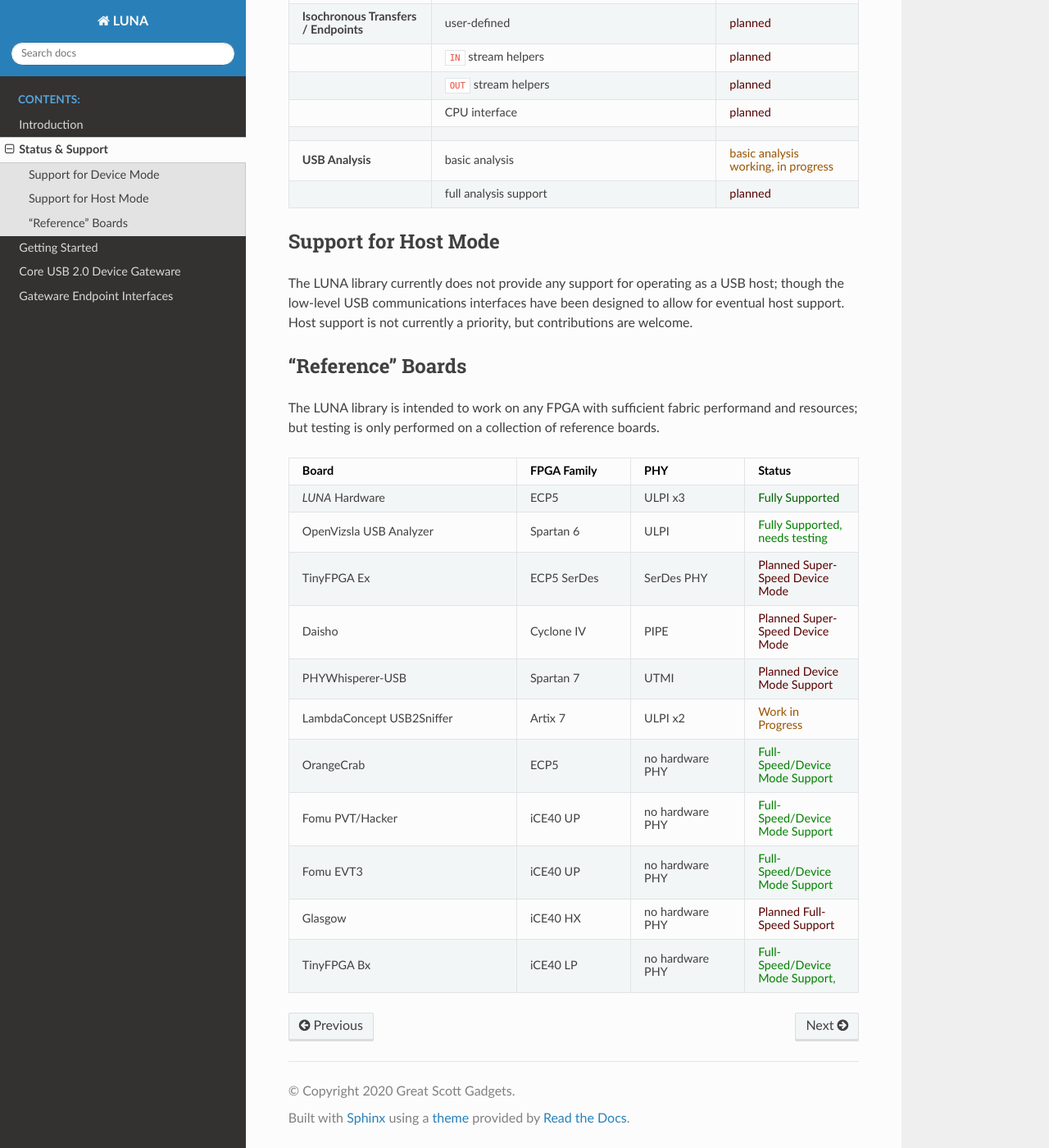
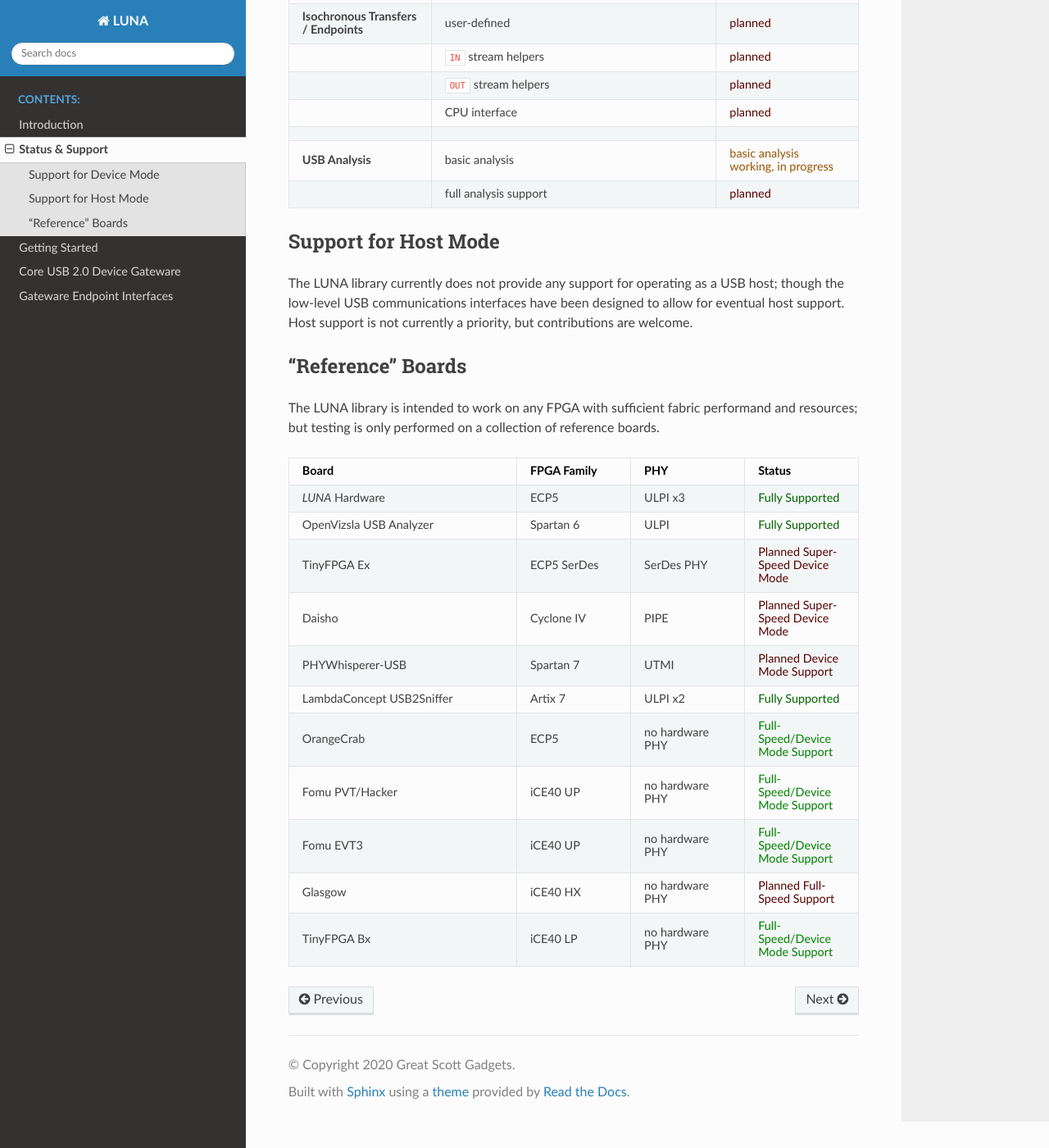
Before and after one commit to shrine-maiden-heavy-industries/torii-usb, a Sphinx documentation site: the page built from docs/features.rst, in a window 1280 px wide and 1400 px high, scrolled down 1173 px. Shown: the whole window at 82% size. Built offline with Sphinx 7.4.7 and the Read the Docs theme 2.0.0, drawn with Linux system fonts in a browser that asks for light colours; pages that are not in the unit, such as notebooks, are missing from menus.

Commit message:
docs: update platform support status

```diff
--- a/docs/features.rst
+++ b/docs/features.rst
@@ -139,7 +139,7 @@
 	* - OpenVizsla USB Analyzer
 	  - Spartan 6
 	  - ULPI
-	  - :needstest:`Fully Supported, needs testing`
+	  - :complete:`Fully Supported`
 	* - TinyFPGA Ex
 	  - ECP5 SerDes
 	  - SerDes PHY
@@ -155,7 +155,7 @@
 	* - LambdaConcept USB2Sniffer
 	  - Artix 7
 	  - ULPI x2
-	  - :inprogress:`Work in Progress`
+	  - :complete:`Fully Supported`
 	* - OrangeCrab
 	  - ECP5
 	  - no hardware PHY
@@ -175,4 +175,4 @@
 	* - TinyFPGA Bx
 	  - iCE40 LP
 	  - no hardware PHY
-	  - :needstest:`Full-Speed/Device Mode Support,`
+	  - :needstest:`Full-Speed/Device Mode Support`
```
